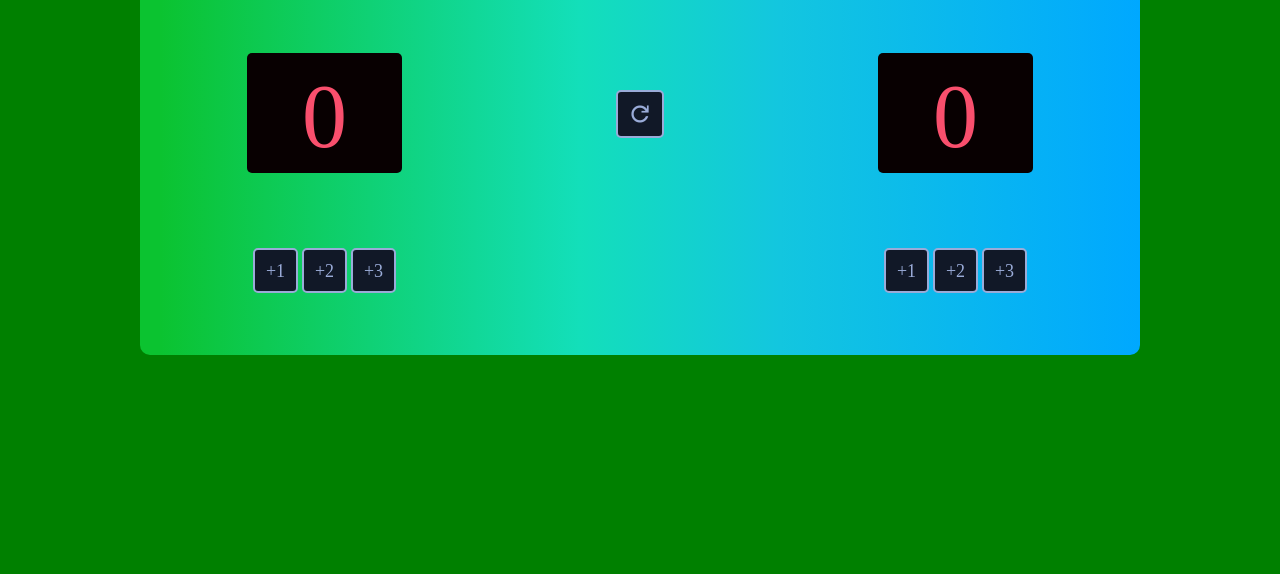
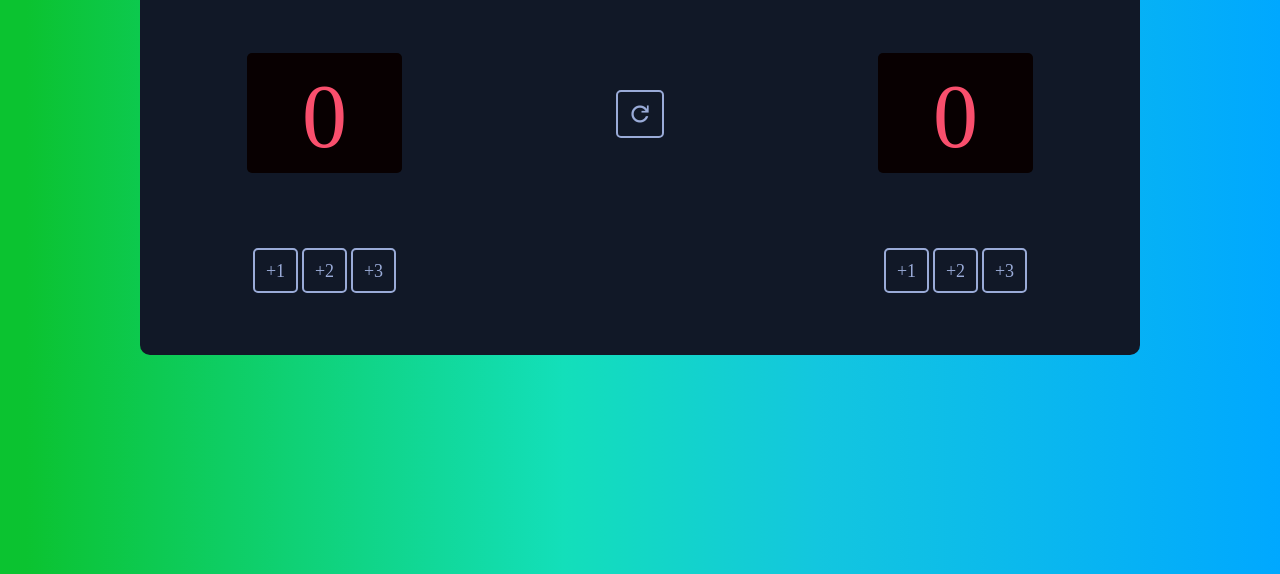
Before and after one commit to joshtemi/Score_board, a plain HTML site: page index.html in a window 1280 px wide. Shown: the part 226-800 px from the top of the page. Drawn offline with nearby package versions, Linux system fonts and the light colour scheme.

Commit message:
main background change

```diff
--- a/styles.css
+++ b/styles.css
@@ -6,7 +6,8 @@
 
 body{
     margin-top: 10vh;
-    background-color: green;
+    /* background-color: green; */
+    background: linear-gradient(90deg, rgba(11,195,48,1) 2%, rgba(19,223,186,1) 44%, rgba(19,198,223,1) 64%, rgba(0,168,255,1) 100%);
 }
 
 #container{
@@ -16,9 +17,9 @@ body{
     justify-content: space-around;
     align-items: center;
     margin: 0 auto;
-    /* background: #111827; */
+    background: #111827;
     /* background: rgb(11,195,48); */
-background: linear-gradient(90deg, rgba(11,195,48,1) 2%, rgba(19,223,186,1) 44%, rgba(19,198,223,1) 64%, rgba(0,168,255,1) 100%);
+
     border-radius: 10px;
     text-align: center;
 }
```
